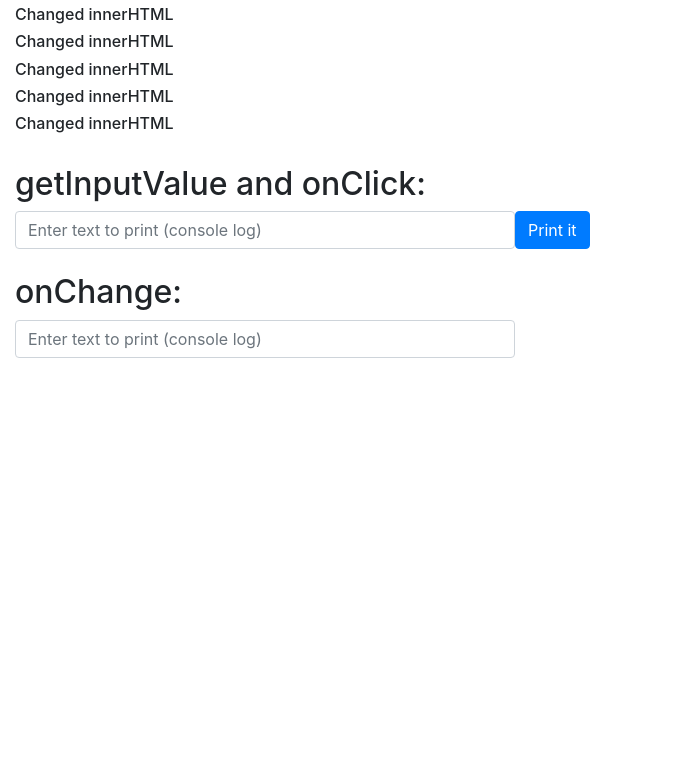
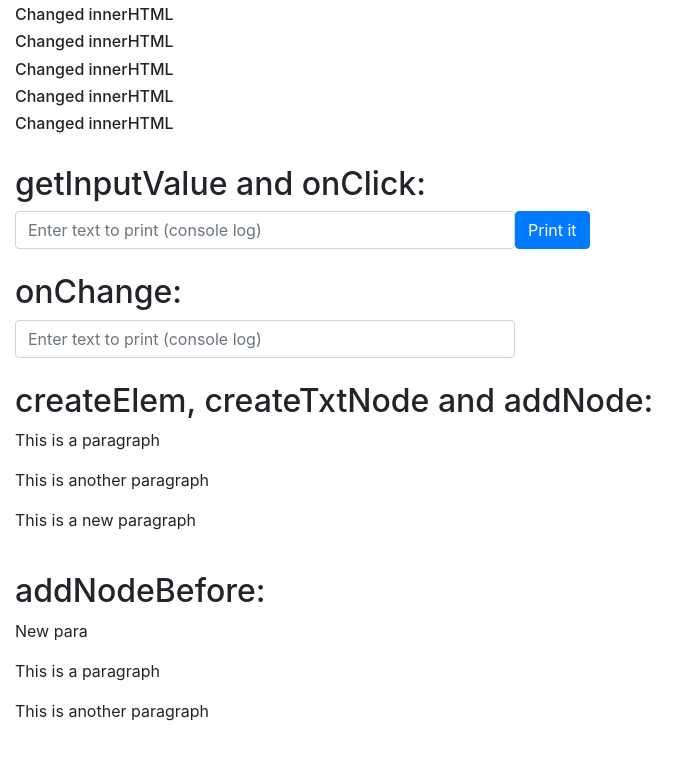
Before and after one commit to DarshGupta16/Easy.js, a website: page index.html in a window 1280 px wide. Shown: the part 541-1300 px from the top of the page, without its empty margins (0-699 px from the left). Before the commit the page ends 971 px from the top, so only its background shows below. Drawn offline with nearby package versions, Linux system fonts and the light colour scheme.

Commit message:
Adding some more examples

```diff
--- a/index.html
+++ b/index.html
@@ -74,6 +74,18 @@
       class="form-control"
       placeholder="Enter text to print (console log)"
     />
+    <br />
+    <h2>createElem, createTxtNode and addNode:</h2>
+    <div id="div1">
+      <p id="p1">This is a paragraph</p>
+      <p id="p2">This is another paragraph</p>
+    </div>
+    <br />
+    <h2>addNodeBefore:</h2>
+    <div id="div2">
+      <p id="p3">This is a paragraph</p>
+      <p id="p4">This is another paragraph</p>
+    </div>
     <br /><br /><br />
 
     <!--You can also use the minified version (easy.min.js)-->
--- a/js/index.js
+++ b/js/index.js
@@ -24,3 +24,22 @@ function executeOnChange() {
 }
 
 onChange("#onChangeText", executeOnChange);
+
+// createElem, createTxtNode and addNode
+let para = createElem("p");
+let node = createTxtNode("This is a new paragraph");
+
+addNode(para, node);
+
+let element = select("#div1");
+addNode(element, para);
+
+// addNodeBefore
+let para2 = createElem("p");
+let node2 = createTxtNode("New para");
+addNode(para2, node2);
+
+let element2 = select("#div2");
+let referenceNode = select("#p3");
+
+addNodeBefore(element2, para2, referenceNode);
```
